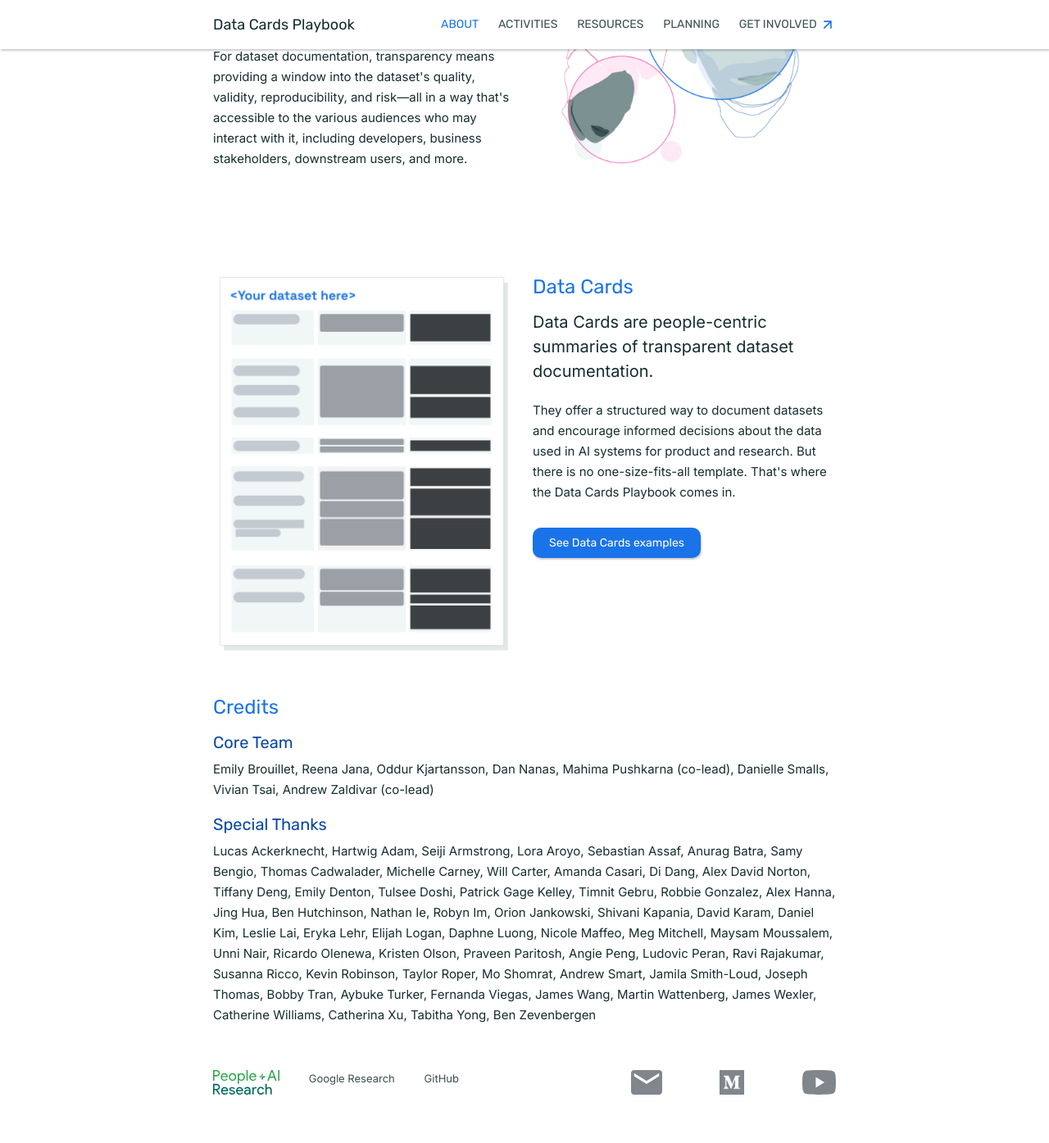
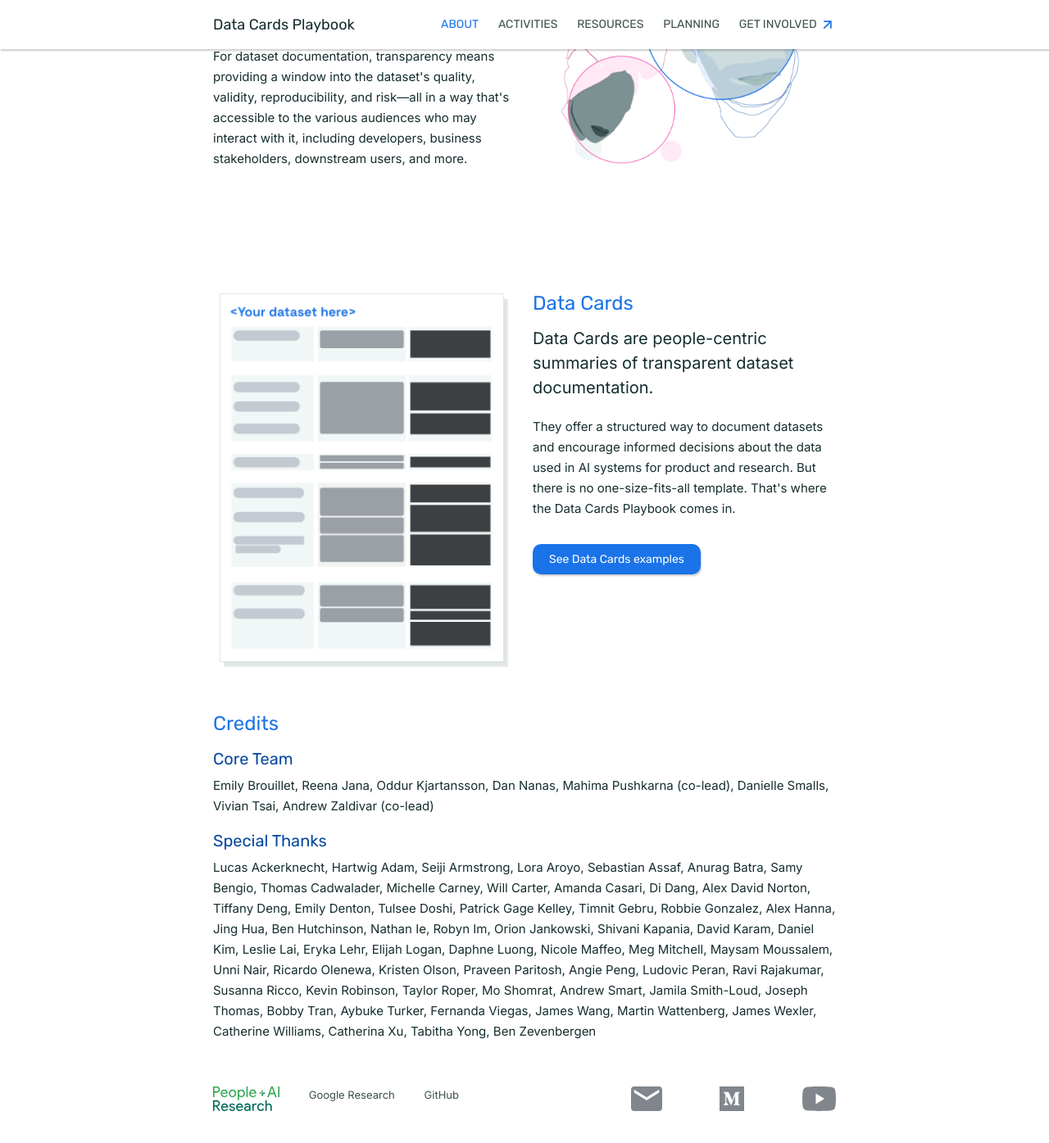
Before and after one commit to PAIR-code/datacardsplaybook, a Jekyll site: the page built from about.md, in a window 1280 px wide and 1400 px high, scrolled down 420 px. Shown: the top 1395 px of the window at 82% size. Built offline with Jekyll 4.4.1, drawn with Linux system fonts in a browser that asks for light colours.

Commit message:
Increase space between grid rows

```diff
--- a/_sass/main.scss
+++ b/_sass/main.scss
@@ -382,7 +382,7 @@
   display: block;
   padding-bottom: $y-padding;
   column-gap: 20px;
-  grid-row-gap: 20px;
+  grid-row-gap: 40px;
   grid-auto-rows: 1fr;
   grid-template-columns: repeat(2, 1fr);
 }
```
